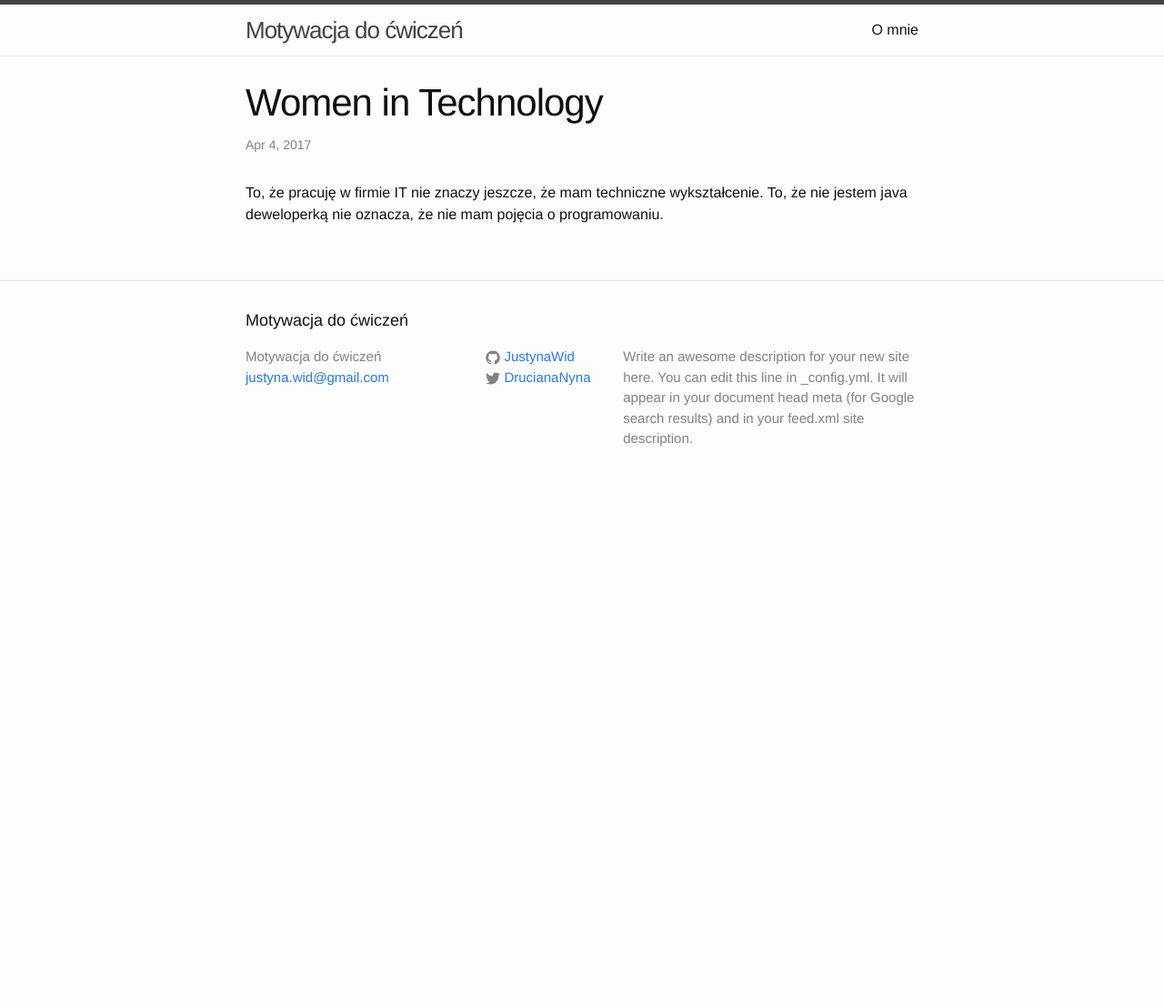
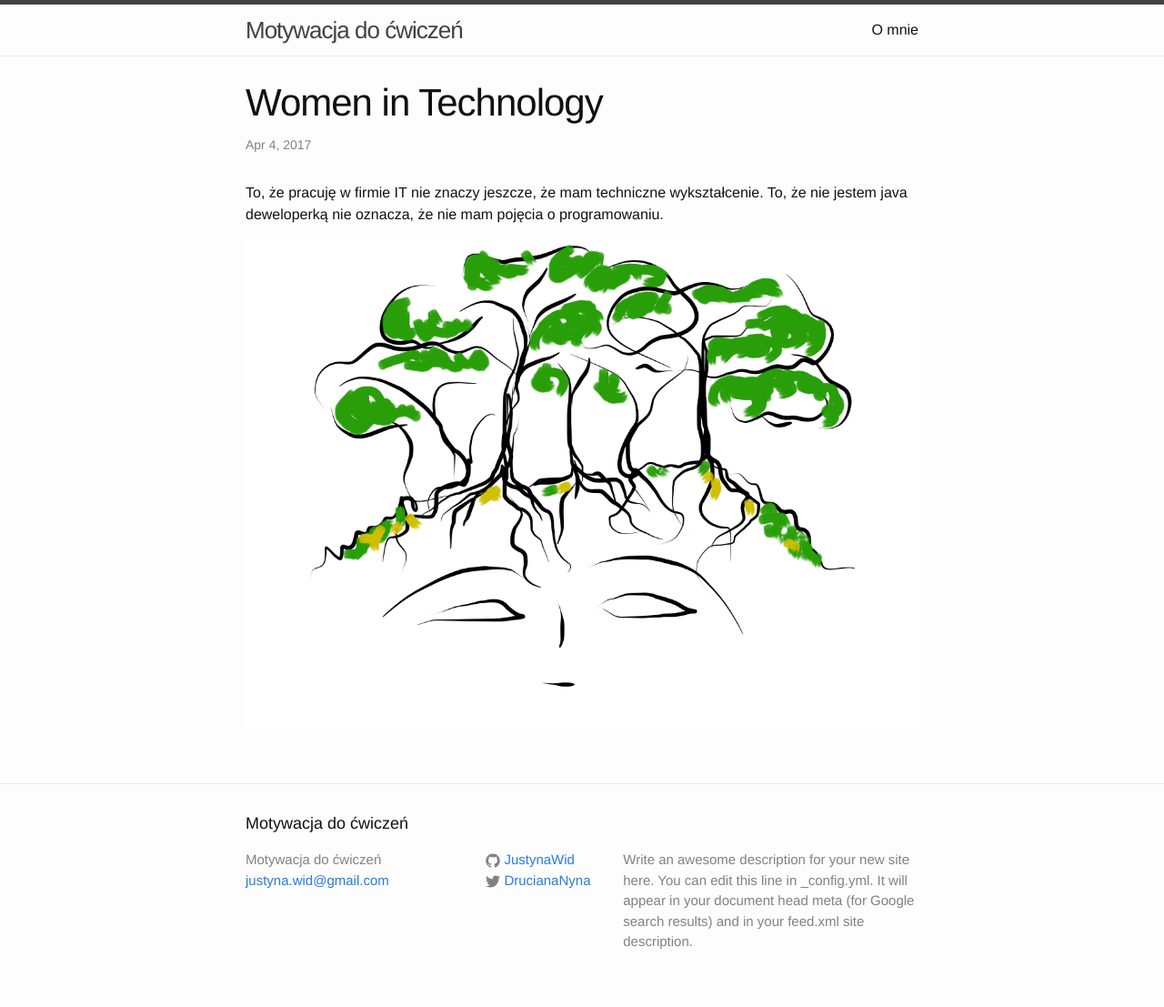
Before and after one commit to JustynaWid/JustynaWid.github.io, a Jekyll site: the page built from _posts/2018-04-04-intro.markdown, in a window 1280 px wide. Shown: the whole page at 91% size. Built offline with Jekyll 4.4.1, drawn with Linux system fonts in a browser that asks for light colours; before the commit the page ends 900 px from its top, so only the background shows below that.

Commit message:
general changes
pierwszy post

```diff
--- a/_posts/2018-04-04-intro.markdown
+++ b/_posts/2018-04-04-intro.markdown
@@ -5,3 +5,5 @@ date:   2017-04-04 19:40:51 +0000
 categories: womenInTech
 ---
 To, że pracuję w firmie IT nie znaczy jeszcze, że mam techniczne wykształcenie. To, że nie jestem java deweloperką nie oznacza, że nie mam pojęcia o programowaniu.
+
+![sunSet](/assets/motivation/tree.png){:class="img-responsive"}
```
Also changed, not shown: assets/motivation/tree.png (added).
